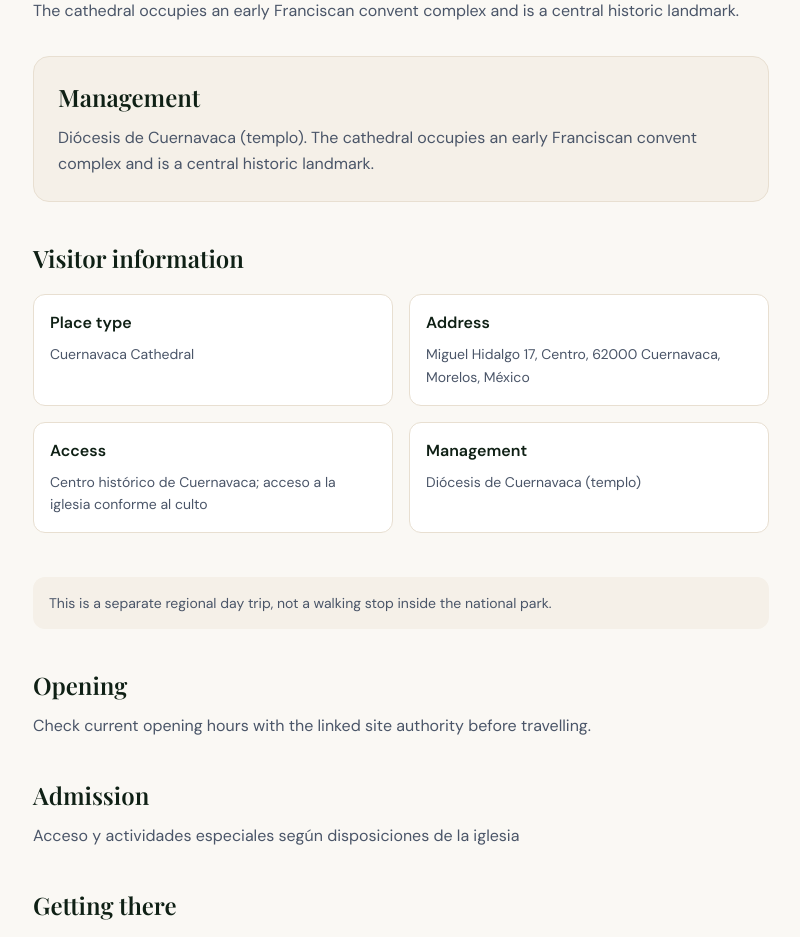
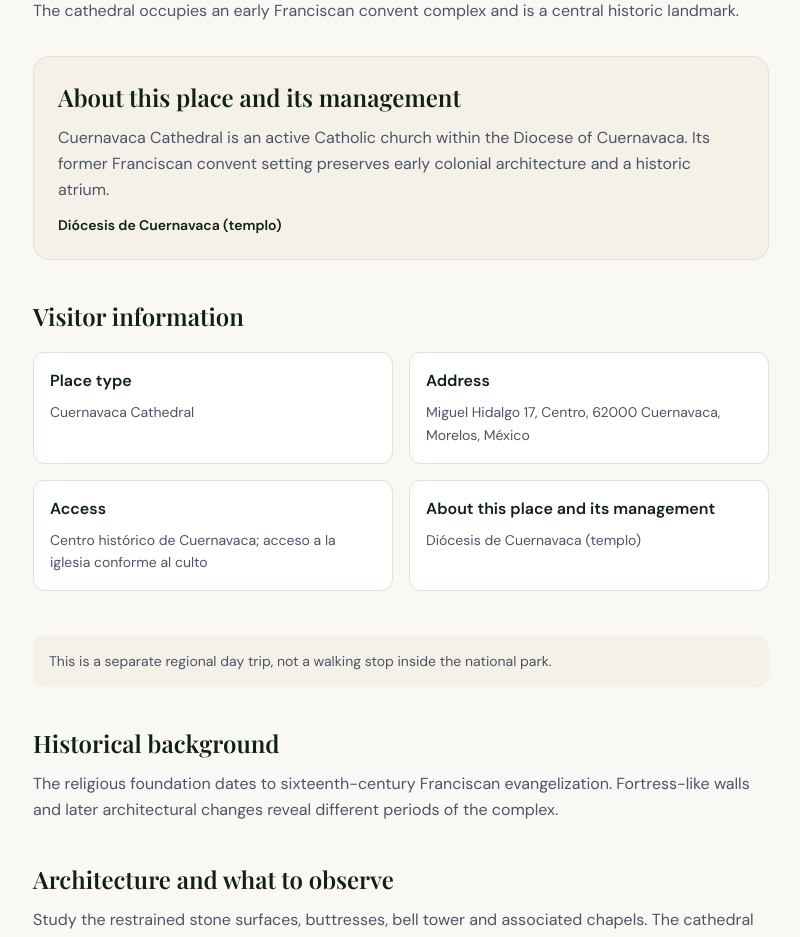
Before and after one commit to n20186005-hash/zempoalanationalpark, a Next.js app: page /en/nearby/catedral-cuernavaca in a window 1280 px wide. Shown: the part 940-1877 px from the top of the page, without its empty margins (239-1039 px from the left). Built offline with nearby package versions, Linux system fonts and the light colour scheme; a web font is replaced by a local one.

Commit message:
Expand each nearby page with management, history and FAQs

```diff
--- a/src/app/[locale]/nearby/[slug]/page.tsx
+++ b/src/app/[locale]/nearby/[slug]/page.tsx
@@ -3,11 +3,12 @@ import type { Metadata } from 'next';
 import { setRequestLocale } from 'next-intl/server';
 import { NEARBY_PLACES } from '@/lib/nearby-places';
 import { SITE_URL } from '@/lib/site';
+import { NEARBY_EDITORIAL } from '@/lib/nearby-editorial';
 
 const wording = {
-  es: { home: 'Inicio', nearby: 'Lugares cercanos', info: 'Información básica', type: 'Tipo de atractivo', address: 'Dirección', access: 'Acceso', manager: 'Administración', open: 'Horarios', fee: 'Tarifas', transport: 'Cómo llegar', feature: 'Historia y qué observar', walk: 'Recorrido recomendado', photo: 'Puntos para fotografiar', advice: 'Consejos de visita', stay: 'Alojamiento cercano', reviews: 'Opiniones', reviewText: 'Consulta las valoraciones de esta ubicación en Google Maps. No se muestra una cifra sin una ficha de opiniones verificada.', source: 'Fuente de información', map: 'Ver ubicación propia en Google Maps', regional: 'Esta visita es una excursión regional separada; no es una parada peatonal dentro del parque nacional.' },
-  en: { home: 'Home', nearby: 'Nearby places', info: 'Visitor information', type: 'Place type', address: 'Address', access: 'Access', manager: 'Management', open: 'Opening', fee: 'Admission', transport: 'Getting there', feature: 'History and highlights', walk: 'Suggested visit', photo: 'Photography viewpoints', advice: 'Visitor tips', stay: 'Where to stay', reviews: 'Visitor reviews', reviewText: 'See reviews for this individual place on Google Maps. No unverified rating or review count is displayed.', source: 'Information source', map: 'Open this place in Google Maps', regional: 'This is a separate regional day trip, not a walking stop inside the national park.' },
-  zh: { home: '首页', nearby: '周边景点', info: '基本资料', type: '景点类型', address: '具体地址', access: '交通与入口', manager: '管理主体', open: '开放时间', fee: '门票与费用', transport: '交通方式', feature: '历史与观察重点', walk: '推荐游览路线', photo: '拍摄机位', advice: '游览须知', stay: '周边住宿', reviews: '游客评价', reviewText: '可通过 Google Maps 查看该景点自己的游客评价；尚无核实的评分或评价数量，不显示推测数据。', source: '资料来源', map: '在 Google Maps 打开独立地点', regional: '这是需要单独安排交通的区域联游景点，并非国家公园内步行可达的停靠点。' }
+  es: { home: 'Inicio', nearby: 'Lugares cercanos', info: 'Información básica', type: 'Tipo de atractivo', address: 'Dirección', access: 'Acceso', manager: 'Acerca del lugar y su administración', open: 'Horarios', fee: 'Tarifas', transport: 'Cómo llegar', feature: 'Historia y qué observar', walk: 'Recorrido recomendado', photo: 'Puntos para fotografiar', advice: 'Consejos de visita', stay: 'Alojamiento cercano', reviews: 'Opiniones', reviewText: 'Consulta las valoraciones de esta ubicación en Google Maps. No se muestra una cifra sin una ficha de opiniones verificada.', source: 'Fuente de información', map: 'Ver ubicación propia en Google Maps', regional: 'Esta visita es una excursión regional separada; no es una parada peatonal dentro del parque nacional.', history: 'Contexto histórico', detail: 'Arquitectura, paisaje y detalles', faq: 'Preguntas frecuentes', route: 'Paseo paso a paso' },
+  en: { home: 'Home', nearby: 'Nearby places', info: 'Visitor information', type: 'Place type', address: 'Address', access: 'Access', manager: 'About this place and its management', open: 'Opening', fee: 'Admission', transport: 'Getting there', feature: 'History and highlights', walk: 'Suggested visit', photo: 'Photography viewpoints', advice: 'Visitor tips', stay: 'Where to stay', reviews: 'Visitor reviews', reviewText: 'See reviews for this individual place on Google Maps. No unverified rating or review count is displayed.', source: 'Information source', map: 'Open this place in Google Maps', regional: 'This is a separate regional day trip, not a walking stop inside the national park.', history: 'Historical background', detail: 'Architecture and what to observe', faq: 'Frequently asked questions', route: 'Step-by-step walk' },
+  zh: { home: '首页', nearby: '周边景点', info: '基本资料', type: '景点类型', address: '具体地址', access: '交通与入口', manager: '关于景点与管理主体', open: '开放时间', fee: '门票与费用', transport: '交通方式', feature: '历史与观察重点', walk: '推荐游览路线', photo: '拍摄机位', advice: '游览须知', stay: '周边住宿', reviews: '游客评价', reviewText: '可通过 Google Maps 查看该景点自己的游客评价；尚无核实的评分或评价数量，不显示推测数据。', source: '资料来源', map: '在 Google Maps 打开独立地点', regional: '这是需要单独安排交通的区域联游景点，并非国家公园内步行可达的停靠点。', history: '历史背景', detail: '建筑特色与观察重点', faq: '常见问答', route: '分步游览路线' }
 };
 
 export async function generateMetadata({ params }: { params: Promise<{ locale: string; slug: string }> }): Promise<Metadata> {
@@ -28,6 +29,7 @@ export default async function NearbyPlacePage({ params }: { params: Promise<{ lo
   setRequestLocale(locale);
   const l = locale as 'es' | 'en' | 'zh';
   const t = wording[l], d = place.text[l];
+  const editorial = NEARBY_EDITORIAL[slug]?.[l];
   const mapUrl = `https://www.google.com/maps/search/?api=1&query=${encodeURIComponent(place.map)}`;
   const cards = [[t.type, d.title], [t.address, place.address], [t.access, place.access], [t.manager, place.manager]];
   const opening = { es: 'Consulta los horarios vigentes en la fuente oficial antes de viajar.', en: 'Check current opening hours with the linked site authority before travelling.', zh: '开放时段可能调整，出发前请核对页面所列管理方的现行公告。' }[l];
@@ -43,10 +45,15 @@ export default async function NearbyPlacePage({ params }: { params: Promise<{ lo
       <div className="flex flex-wrap gap-3 mb-9 text-sm"><span className="rounded-full px-4 py-3" style={{ background: 'var(--bg-tertiary)', color: 'var(--text-primary)' }}>{place.city}, Morelos</span><a className="rounded-full px-4 py-3 text-white font-semibold" style={{ background: 'var(--accent)' }} target="_blank" rel="noopener noreferrer" href={mapUrl}>{t.map}</a></div>
       <figure className="rounded-2xl overflow-hidden mb-10" style={{ border: '1px solid var(--border-color)' }}><img src={place.image} alt={place.name} className="w-full max-h-[460px] object-cover" /><figcaption className="text-xs p-3" style={{ color: 'var(--text-muted)' }}>{place.name} · <a className="underline" href={place.imageSource} rel="noopener noreferrer" target="_blank">{t.source}</a></figcaption></figure>
       <h2 className="font-display text-2xl font-semibold mb-3" style={{ color: 'var(--text-primary)' }}>{d.title}</h2><p className="leading-relaxed mb-8" style={{ color: 'var(--text-secondary)' }}>{d.overview}</p>
-      <section className="rounded-2xl p-6 mb-10" style={{ background: 'var(--bg-tertiary)', border: '1px solid var(--border-color)' }}><h2 className="font-display text-2xl font-semibold mb-3" style={{ color: 'var(--text-primary)' }}>{t.manager}</h2><p className="leading-relaxed" style={{ color: 'var(--text-secondary)' }}>{place.manager}. {d.overview}</p></section>
+      <section className="rounded-2xl p-6 mb-10" style={{ background: 'var(--bg-tertiary)', border: '1px solid var(--border-color)' }}><h2 className="font-display text-2xl font-semibold mb-3" style={{ color: 'var(--text-primary)' }}>{t.manager}</h2><p className="leading-relaxed" style={{ color: 'var(--text-secondary)' }}>{editorial?.about || d.overview}</p><p className="mt-3 text-sm font-semibold" style={{ color: 'var(--text-primary)' }}>{place.manager}</p></section>
       <section className="mb-11"><h2 className="font-display text-2xl font-semibold mb-5" style={{ color: 'var(--text-primary)' }}>{t.info}</h2><dl className="grid sm:grid-cols-2 gap-4">{cards.map(([key,value]) => <div key={key} className="rounded-xl p-4" style={{ background: 'var(--card-bg)', border: '1px solid var(--border-color)' }}><dt className="font-semibold mb-2">{key}</dt><dd className="text-sm leading-relaxed" style={{ color: 'var(--text-secondary)' }}>{value}</dd></div>)}</dl></section>
       <p className="mb-10 rounded-xl p-4 text-sm" style={{ background: 'var(--bg-tertiary)', color: 'var(--text-secondary)' }}>{t.regional}</p>
+      {editorial && <div className="space-y-10 mb-10">
+        <section><h2 className="font-display text-2xl font-semibold mb-3" style={{ color: 'var(--text-primary)' }}>{t.history}</h2><p className="leading-relaxed" style={{ color: 'var(--text-secondary)' }}>{editorial.history}</p></section>
+        <section><h2 className="font-display text-2xl font-semibold mb-3" style={{ color: 'var(--text-primary)' }}>{t.detail}</h2><p className="leading-relaxed" style={{ color: 'var(--text-secondary)' }}>{editorial.details}</p></section>
+      </div>}
       {blocks.map(([heading,content]) => <section key={heading} className="mb-10"><h2 className="font-display text-2xl font-semibold mb-3" style={{ color: 'var(--text-primary)' }}>{heading}</h2><p className="leading-relaxed" style={{ color: 'var(--text-secondary)' }}>{content}</p></section>)}
+      {editorial && <><section className="mb-11"><h2 className="font-display text-2xl font-semibold mb-4" style={{ color: 'var(--text-primary)' }}>{t.route}</h2><ol className="space-y-4">{editorial.route.map((step,i)=><li key={i} className="flex gap-3 leading-relaxed" style={{ color: 'var(--text-secondary)' }}><span className="shrink-0 font-semibold" style={{ color: 'var(--accent)' }}>{i+1}.</span><span>{step}</span></li>)}</ol></section><section className="mb-12"><h2 className="font-display text-2xl font-semibold mb-5" style={{ color: 'var(--text-primary)' }}>{t.faq}</h2><div className="space-y-3">{editorial.faq.map((item,i)=><div key={i} className="rounded-xl p-5" style={{ background: 'var(--card-bg)', border: '1px solid var(--border-color)' }}><h3 className="font-semibold mb-2">{item.q}</h3><p className="text-sm leading-relaxed" style={{ color: 'var(--text-secondary)' }}>{item.a}</p></div>)}</div></section></>}
       <section className="mb-10"><h2 className="font-display text-2xl font-semibold mb-3" style={{ color: 'var(--text-primary)' }}>{t.reviews}</h2><p className="mb-3" style={{ color: 'var(--text-secondary)' }}>{t.reviewText}</p><a className="underline" href={mapUrl} target="_blank" rel="noopener noreferrer" style={{ color: 'var(--accent)' }}>Google Maps</a></section>
       <section className="rounded-2xl p-6" style={{ background: 'var(--bg-tertiary)' }}><h2 className="font-display text-2xl font-semibold mb-3" style={{ color: 'var(--text-primary)' }}>{t.address}</h2><p className="mb-3">{place.address}</p><a className="underline" href={mapUrl} target="_blank" rel="noopener noreferrer" style={{ color: 'var(--accent)' }}>{t.map}</a><p className="mt-4 text-sm"><a className="underline" href={place.source} target="_blank" rel="noopener noreferrer">{t.source}</a></p></section>
     </article>
```
